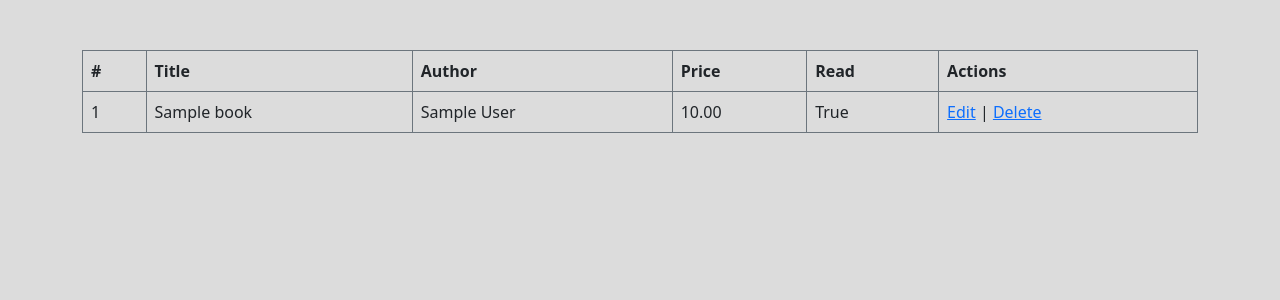
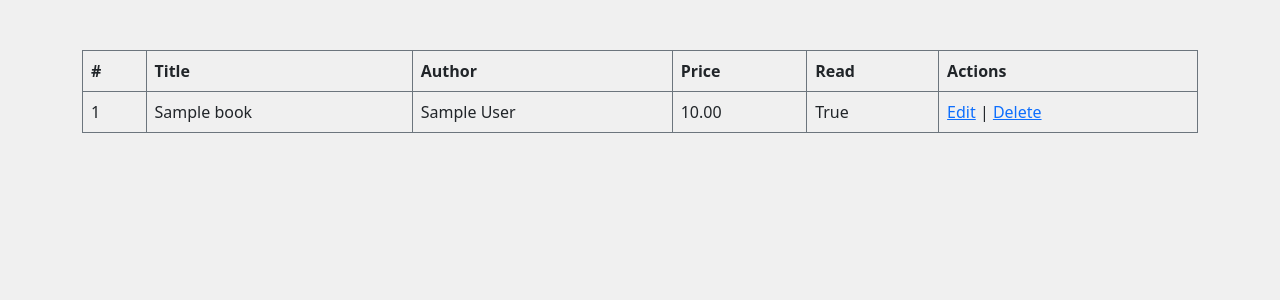
Before and after one commit to 4ka0/django_htmx_books, a Django app: page / in a window 1280 px wide. Shown: the top 300 px of the page. Run offline with Django 4.2, Linux system fonts and the light colour scheme; tables that the repository leaves empty hold one stand-in row (values such as "Sample post").

Commit message:
Style update

```diff
--- a/static/base.css
+++ b/static/base.css
@@ -1,4 +1,4 @@
 body {
     padding-top: 50px;
-    background-color: rgb(220, 220, 220);
+    background-color: rgb(240, 240, 240);
 }
```
